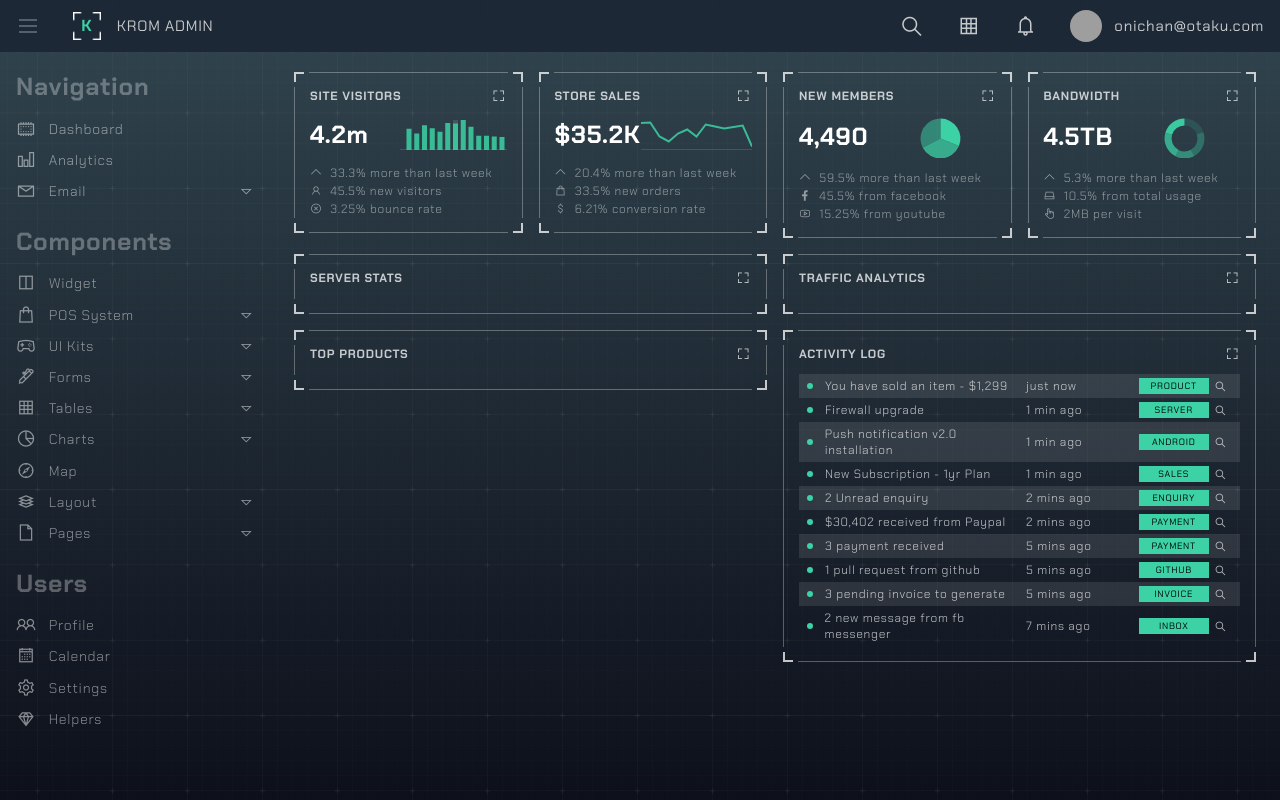
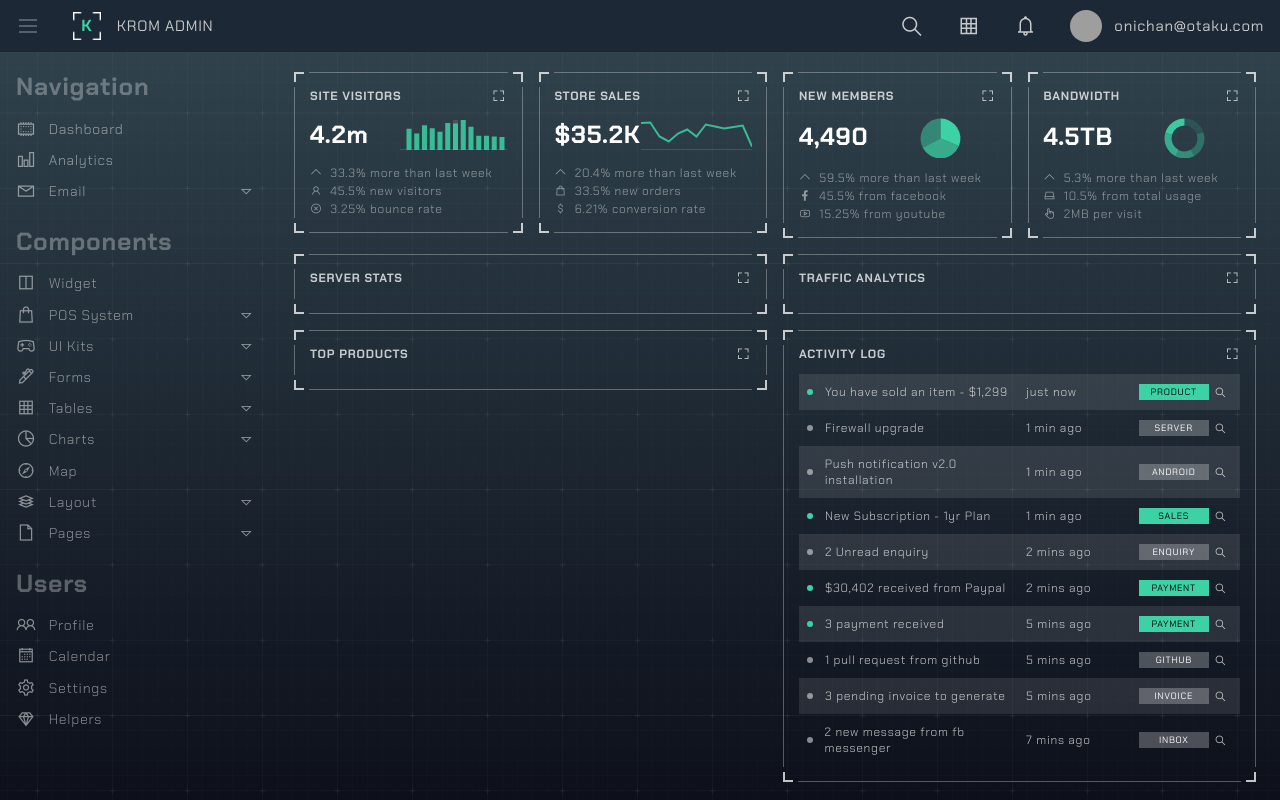
Before and after one commit to kromate/vue3-vite-tailwind-dashboard, a Vue app: page / in a window 1280 px wide. Built offline with nearby package versions, Linux system fonts and the light colour scheme; grey boxes are pictures that could not be loaded.

Commit message:
feat: added activity log table

```diff
--- a/src/components/pages/Dashboard/ThirdRow.vue
+++ b/src/components/pages/Dashboard/ThirdRow.vue
@@ -16,16 +16,25 @@
 
       <div class="flex flex-col w-full">
         <div
-          class="flex w-full items-center justify-between prod_table py-1 px-2 text-xs"
-          v-for="item in product"
+          class="flex w-full items-center justify-between prod_table py-2.5 px-2 text-xs"
+          v-for="item in activity"
         >
           <span class="w-6/12 flex items-center">
-            <div :class="['bg-primary', 'rounded-full h-1.5 w-1.5 mr-3']" />
+            <div
+              :class="[
+                item.bg ? 'bg-primary' : 'bg-[#ffffff80]',
+                'rounded-full h-1.5 w-1.5 mr-3',
+              ]"
+            />
             {{ item.details }}</span
           >
           <span class="w-3/12">{{ item.date }}</span>
           <div
-            class="bg-primary text-black text-[9.18px] font-medium min-w-[70px] center"
+            :class="[
+              item.bg ? 'bg-primary text-black' : 'bg-[#ffffff40] text-white',
+              ,
+              ' text-[9.18px] font-medium min-w-[70px] center',
+            ]"
           >
             {{ item.type }}
           </div>
@@ -37,7 +46,7 @@
 </template>
 
 <script setup lang="ts">
-const product = [
+const activity = [
   {
     details: "You have sold an item - $1,299",
     date: "just now",
```
